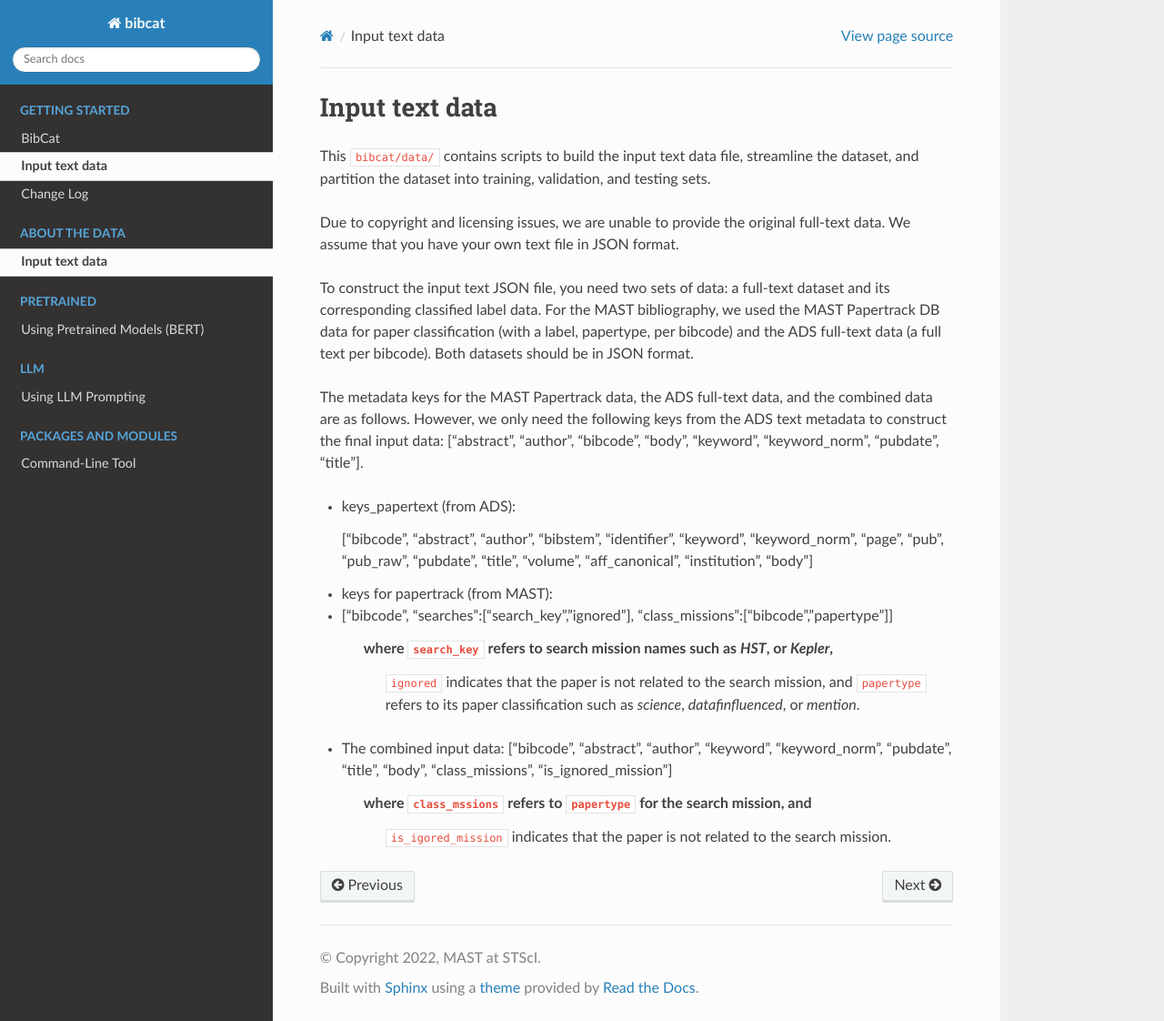
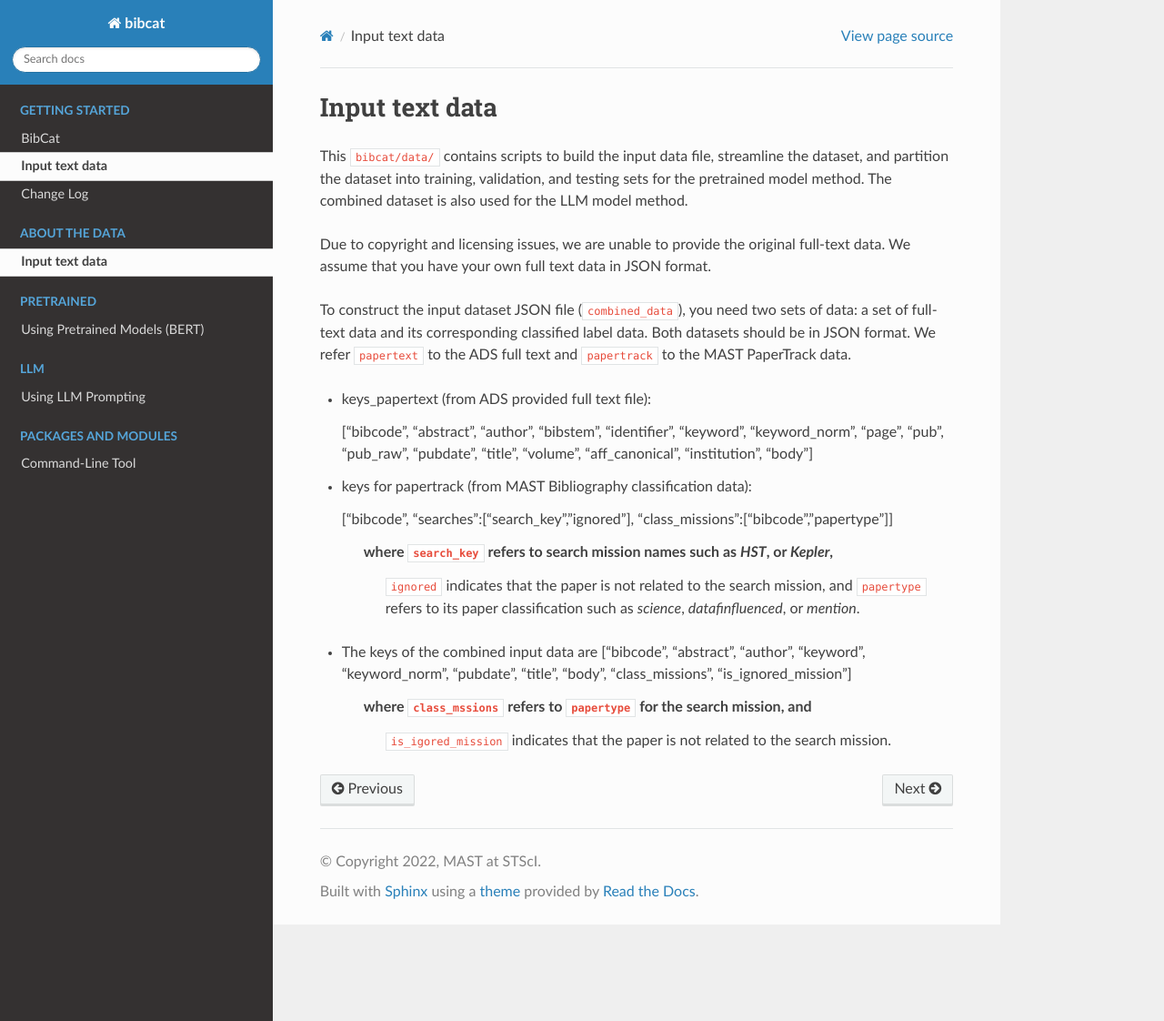
Before and after one commit to spacetelescope/bibcat, a Sphinx documentation site: the page built from docs/data_readme.rst, in a window 1280 px wide and 1122 px high. Shown: the whole window at 91% size. Built offline with Sphinx 7.4.7 and the Read the Docs theme 3.1.0, drawn with Linux system fonts in a browser that asks for light colours; pages that are not in the unit, such as notebooks, are missing from menus.

Commit message:
updating data_readme.

```diff
--- a/docs/data_readme.rst
+++ b/docs/data_readme.rst
@@ -1,27 +1,27 @@
 Input text data
 ===============
 
-This ``bibcat/data/`` contains scripts to build the input text data file, streamline the dataset, and partition the dataset into training, validation, and testing sets.
+This ``bibcat/data/`` contains scripts to build the input data file, streamline the dataset, and partition the dataset into training, validation, and testing sets for the pretrained model method. The combined dataset is also used for the LLM model method.
 
-Due to copyright and licensing issues, we are unable to provide the original full-text data. We assume that you have your own text file in JSON format.
+Due to copyright and licensing issues, we are unable to provide the original full-text data. We assume that you have your own full text data in JSON format.
 
-To construct the input text JSON file, you need two sets of data: a full-text dataset and its corresponding classified label data. For the MAST bibliography, we used the MAST Papertrack DB data for paper classification (with a label, papertype, per bibcode) and the ADS full-text data (a full text per bibcode). Both datasets should be in JSON format.
+To construct the input dataset JSON file (``combined_data``), you need two sets of data: a set of full-text data and its corresponding classified label data. Both datasets should be in JSON format. We refer ``papertext`` to the ADS full text and ``papertrack`` to the MAST PaperTrack data.
 
-The metadata keys for the MAST Papertrack data, the ADS full-text data, and the combined data are as follows. However, we only need the following keys from the ADS text metadata to construct the final input data: ["abstract", "author", "bibcode", "body", "keyword", "keyword_norm", "pubdate", "title"].
-
-- keys_papertext (from ADS):
+- keys_papertext (from ADS provided full text file):
 
   ["bibcode", "abstract", "author", "bibstem", "identifier", "keyword",
   "keyword_norm", "page", "pub", "pub_raw", "pubdate", "title", "volume",
   "aff_canonical", "institution", "body"]
-- keys for papertrack (from MAST):
--
+
+- keys for papertrack (from MAST Bibliography classification data):
+
   ["bibcode", "searches":["search_key","ignored"], "class_missions":["bibcode","papertype"]]
 
    where ``search_key`` refers to search mission names such as `HST`, or `Kepler`,
           ``ignored`` indicates that the paper is not related to the search mission, and
           ``papertype`` refers to its paper classification such as `science`, `datafinfluenced`, or `mention`.
-- The combined input data:
+
+- The keys of the combined input data are
   ["bibcode", "abstract", "author", "keyword", "keyword_norm", "pubdate", "title", "body",
   "class_missions", "is_ignored_mission"]
 
```
